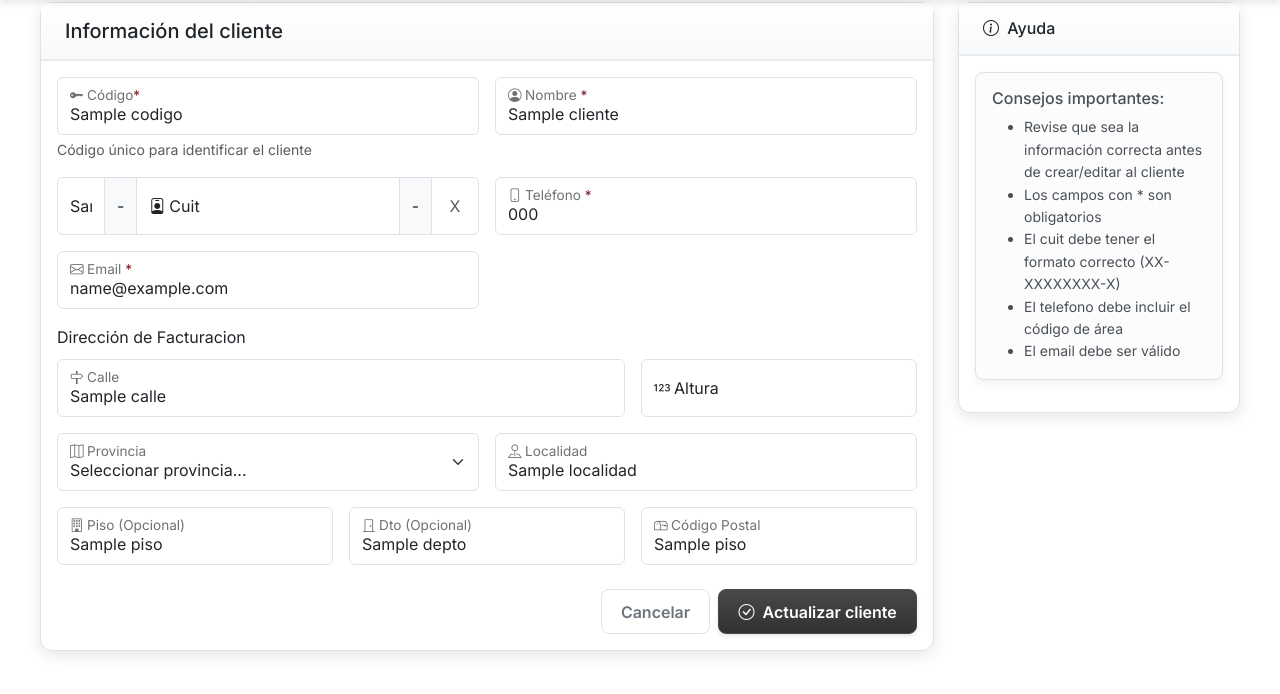
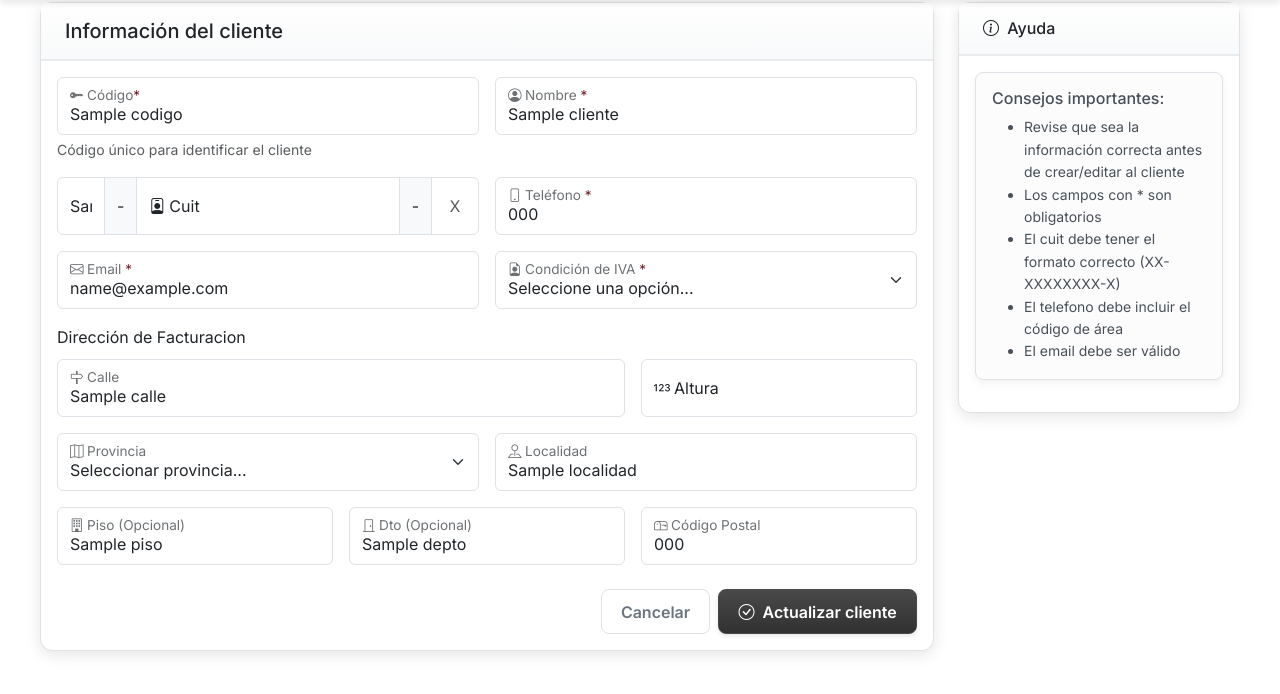
Before and after one commit to jza-lab/tp_principal-frozen, a Flask app: template app/templates/clientes/formulario.html in a window 1280 px wide. Shown: the part 68-762 px from the top of the page. Run offline with Flask 3, Linux system fonts and the light colour scheme; the template is opened without the code that fills it: most values are stand-ins (such as "Sample title", 1, 10 or a date in 2020).

Commit message:
arreglo clientes

```diff
--- a/app/models/cliente.py
+++ b/app/models/cliente.py
@@ -32,7 +32,7 @@ class ClienteModel(BaseModel):
     def get_all(self, filtros: Optional[Dict] = None) -> Dict:
         """Obtener todos los clientes, con filtros opcionales de búsqueda y activos."""
         try:
-            query = self.db.table(self.get_table_name()).select("*")
+            query = self.db.table(self.get_table_name()).select("*, direccion:direccion_id(*)")
 
             filtros_copy = filtros.copy() if filtros else {}
             texto_busqueda = filtros_copy.pop('busqueda', None)
--- a/app/schemas/cliente_schema.py
+++ b/app/schemas/cliente_schema.py
@@ -36,3 +36,9 @@ class ClienteSchema(Schema):
     activo = fields.Bool(dump_only=True)
     created_at = fields.Str(dump_only=True)
     updated_at = fields.Str(dump_only=True)
+
+    condicion_iva = fields.Str(
+        validate=validate.Length(max=50),
+        allow_none=True,
+        load_default=None
+    )
--- a/app/static/js/clientes/formularioCliente.js
+++ b/app/static/js/clientes/formularioCliente.js
@@ -20,6 +20,7 @@ document.addEventListener('DOMContentLoaded', function () {
             cuit: cuit,
             email: formData.get('email'),
             telefono: formData.get('telefono'),
+            condicion_iva: formData.get('condicion_iva'),
             direccion: {
                 calle: formData.get('calle'),
                 altura: formData.get('altura'),
@@ -62,7 +63,7 @@ document.addEventListener('DOMContentLoaded', function () {
 
     async function verifyAddress() {
         try {
-            const response = await fetch('/admin/usuarios/verificar_direccion', {
+            const response = await fetch('/api/validar/direccion', {
                 method: 'POST',
                 headers: { 'Content-Type': 'application/json' },
                 body: JSON.stringify({
--- a/app/templates/clientes/formulario.html
+++ b/app/templates/clientes/formulario.html
@@ -108,6 +108,31 @@ Agregar nuevo cliente
                             </div>
                         </div>
 
+                        <div class="col-md-6">
+                            <div class="form-floating">
+                                <select class="form-select" id="condicion-iva" name="condicion_iva" required>
+                                    <option value="" disabled selected>Seleccione una opción...</option>
+
+                                    <option value="1" {{ 'selected' if cliente and cliente.condicion_iva|string=='1'
+                                        }}>Responsable Inscripto</option>
+                                    <option value="2" {{ 'selected' if cliente and cliente.condicion_iva|string=='2'
+                                        }}>Monotributista</option>
+                                    <option value="3" {{ 'selected' if cliente and cliente.condicion_iva|string=='3'
+                                        }}>IVA Exento</option>
+                                    <option value="4" {{ 'selected' if cliente and cliente.condicion_iva|string=='4'
+                                        }}>Consumidor Final</option>
+                                </select>
+
+                                <label for="condicion-iva">
+                                    <i class="bi bi-file-earmark-person me-1"></i>Condición de IVA <span
+                                        class="text-danger">*</span>
+                                </label>
+                            </div>
+                            <div class="invalid-feedback">
+                                Por favor, seleccione una condición de IVA.
+                            </div>
+                        </div>
+
                         <div class="form-subsection">
 
                             <label class="form-label">Dirección de Facturacion</label>
@@ -189,7 +214,7 @@ Agregar nuevo cliente
                                 <div class="col-md-4">
                                     <div class="form-floating">
                                         <input type="text" class="form-control" id="codigo_postal" name="codigo_postal"  minlength="4" maxlength="8" pattern="([A-Za-z]\d{4}[A-Za-z]{3})|\d{4}" title="Ingresá 4 números (ej: 1663) o el formato CPA de 8 caracteres (ej: C1425BUP)."
-                                            placeholder="Código Postal" value="{{ (cliente.get('depto') or {}).get('piso', '') if cliente and cliente.direccion }}">
+                                            placeholder="Código Postal" value="{{ (cliente.get('direccion') or {}).get('codigo_postal', '') if cliente and cliente.direccion }}" required>
                                         <label for="codigo_postal">
                                             <i class="bi bi-mailbox me-1"></i>Código Postal
                                         </label>
--- a/app/templates/clientes/listar.html
+++ b/app/templates/clientes/listar.html
@@ -69,6 +69,7 @@
                         <span class="fw-semibold"><i class="bi bi-phone"></i> {{ cliente.telefono }}</span>
 
                         {% set direccion = cliente.direccion %}
+
                         <span class="text-truncate">
                             <i class="bi bi-house"></i>
                             {% if direccion %}
@@ -189,5 +190,5 @@
             }
         });
     </script>
-    <script src="{{ url_for('static', filename='js/clientes/formularioCliente.js') }}"></script>
+
 {% endblock %}
--- a/app/templates/proveedores/formulario.html
+++ b/app/templates/proveedores/formulario.html
@@ -229,7 +229,7 @@ Agregar nuevo proveedor
                                             minlength="4" maxlength="8" pattern="([A-Za-z]\d{4}[A-Za-z]{3})|\d{4}"
                                             title="Ingresá 4 números (ej: 1663) o el formato CPA de 8 caracteres (ej: C1425BUP)."
                                             placeholder="Código Postal"
-                                            value="{{ (proveedor.direccion or {}).get('codigo_postal', '') if proveedor and proveedor.direccion }}">
+                                            value="{{ (proveedor.direccion or {}).get('codigo_postal', '') if proveedor and proveedor.direccion }}" required>
                                         <label for="codigo_postal">
                                             <i class="bi bi-mailbox me-1"></i>Código Postal
                                         </label>
```
Also changed, not shown: app/controllers/base_controller.py (+18 -0 lines).
